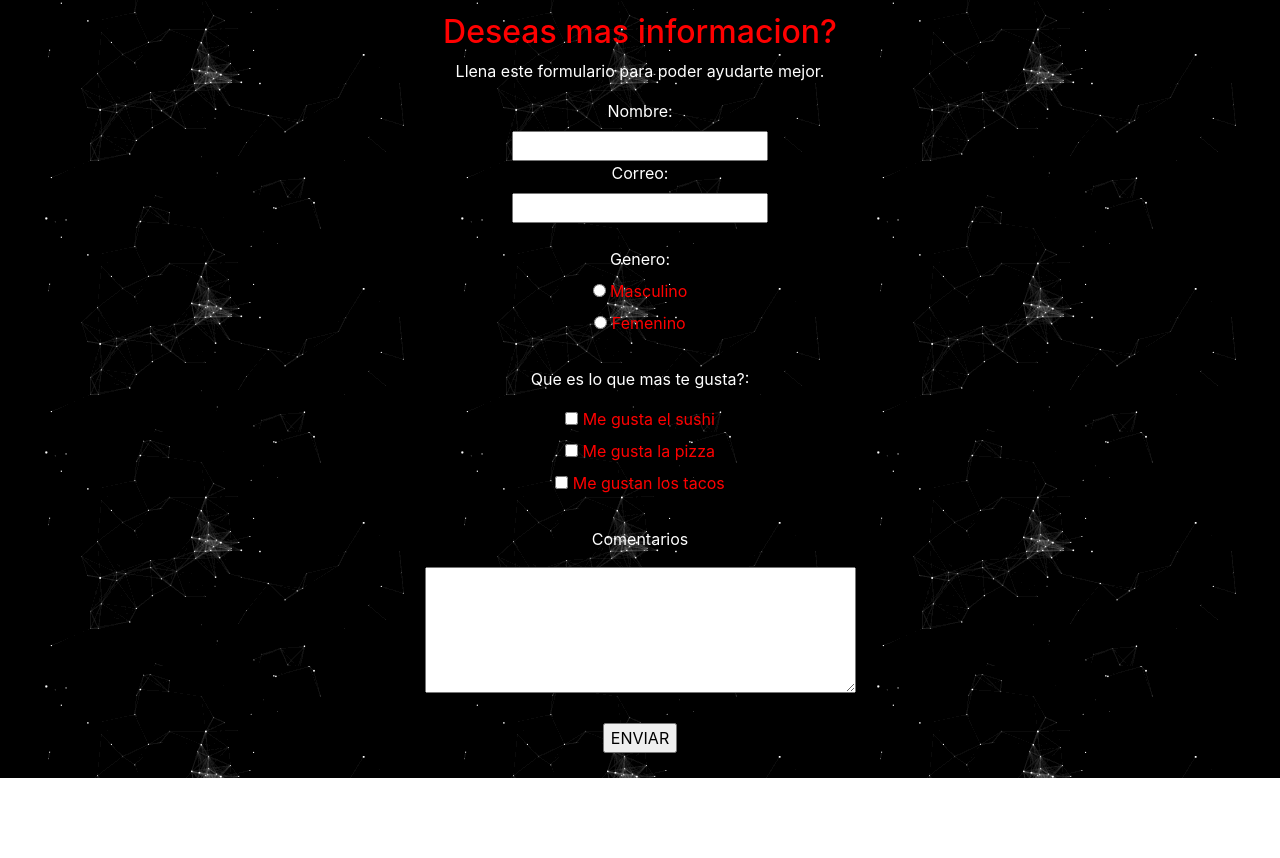
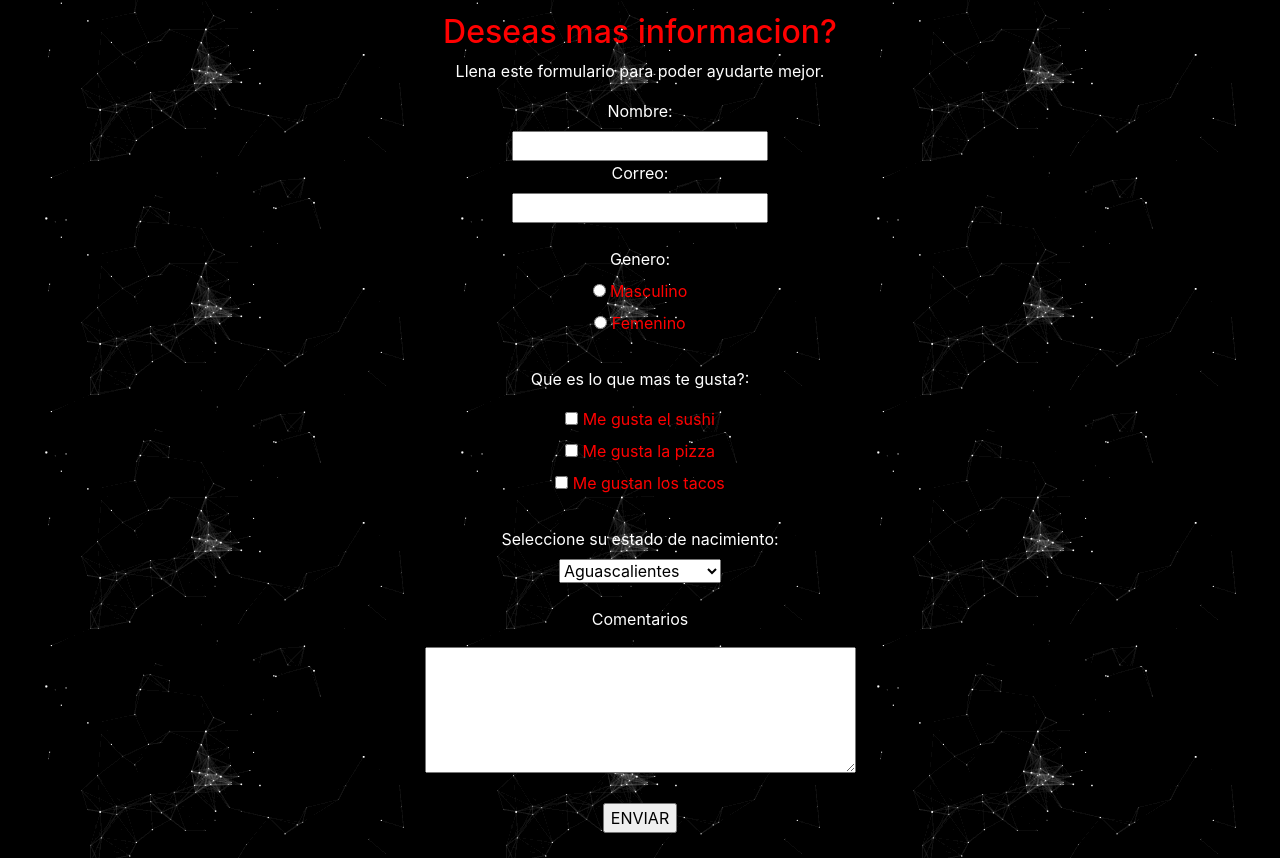
Before and after one commit to GabrielPaezBonilla/GabrielPaezBonilla.github.io, a plain HTML site: page Tabla.html in a window 1280 px wide. Shown: the part 738-1596 px from the top of the page. Before the commit the page ends 1516 px from the top, so only its background shows below. Drawn offline with nearby package versions, Linux system fonts and the light colour scheme.

Commit message:
Ortografia y formularios

```diff
--- a/Tabla.html
+++ b/Tabla.html
@@ -1,15 +1,16 @@
 <!DOCTYPE html>
-<html lang="es">
+<html lang="es-mx">
 <head>
     <title>Contactos</title>
     <link rel="stylesheet" href="style.css">
     <link rel="icon" type="AnotherOne" href="img/Documenta.ico">
     <link rel="stylesheet" href="https://fonts.googleapis.com/css?family=Oswald">
     <link rel="stylesheet" href="https://cdn.jsdelivr.net/npm/bootstrap@4.6.2/dist/css/bootstrap.min.css">
-  <script src="https://cdn.jsdelivr.net/npm/jquery@3.6.3/dist/jquery.slim.min.js"></script>
-  <script src="https://cdn.jsdelivr.net/npm/popper.js@1.16.1/dist/umd/popper.min.js"></script>
-  <script src="https://cdn.jsdelivr.net/npm/bootstrap@4.6.2/dist/js/bootstrap.bundle.min.js"></script>
-  <meta name="viewport" content="width=device-width, initial-scale=1.0">
+    <script src="https://cdn.jsdelivr.net/npm/jquery@3.6.3/dist/jquery.slim.min.js"></script>
+    <script src="https://cdn.jsdelivr.net/npm/popper.js@1.16.1/dist/umd/popper.min.js"></script>
+    <script src="https://cdn.jsdelivr.net/npm/bootstrap@4.6.2/dist/js/bootstrap.bundle.min.js"></script>
+    <meta name="viewport" content="width=device-width, initial-scale=1.0">
+    <meta charset="UTF-8">
     <style>
         h1 {
             color: black;
@@ -124,6 +125,44 @@
             <input type="checkbox" id="Preferencia3" name="Preferencia3" value="Tacos">
             <label for="Preferencia3" style="color: red">Me gustan los tacos</label> <br><br>
 
+            <label for="Estado" style="color: white">Seleccione su estado de nacimiento:</label> <br>
+            <select id="Estados" name="Estados">
+                <option value="Aguascalientes">Aguascalientes</option>
+                <option value="Baja California">Baja California</option>
+                <option value="Baja California Sur">Baja California Sur</option>
+                <option value="Campeche">Campeche</option>
+                <option value="Coahuila">Coahuila</option>
+                <option value="Colima">Colima</option>
+                <option value="Chiapas">Chiapas</option>
+                <option value="Chihuahua">Chihuahua</option>
+                <option value="Durango">Durango</option>
+                <option value="Distrito Federal">Distrito Federal</option>
+                <option value="Guanajuato">Guanajuato</option>
+                <option value="Guerrero">Guerrero</option>
+                <option value="Hidalgo">Hidalgo</option>
+                <option value="Jalisco">Jalisco</option>
+                <option value="México">México</option>
+                <option value="Michoacán">Michoacán</option>
+                <option value="Morelos">Morelos</option>
+                <option value="Nayarit">Nayarit</option>
+                <option value="Nuevo León">Nuevo León</option>
+                <option value="Oaxaca">Oaxaca</option>
+                <option value="Puebla">Puebla</option>
+                <option value="Querétaro">Querétaro</option>
+                <option value="Quintana Roo">Quintana Roo</option>
+                <option value="San Luis Potosí">San Luis Potosí</option>
+                <option value="Sinaloa">Sinaloa</option>
+                <option value="Sonora">Sonora</option>
+                <option value="Tabasco">Tabasco</option>
+                <option value="Tamaulipas">Tamaulipas</option>
+                <option value="Tlaxcala">Tlaxcala</option>
+                <option value="Veracruz">Veracruz</option>
+                <option value="Yucatán">Yucatán</option>
+                <option value="Zacatecas">Zacatecas</option>
+            </select>
+
+            <br><br>
+
             <p style="color: white">Comentarios</p>
             <textarea name="Comentarios" cols="40" rows="5"></textarea> <br><br>
 
```
Also changed, not shown: Parientes.html (+1 -0 lines), bio.html (+1 -0 lines), fotos.html (+2 -1 lines), music.html (+2 -1 lines), index.html (line endings or trailing spaces), style.css (line endings or trailing spaces).
